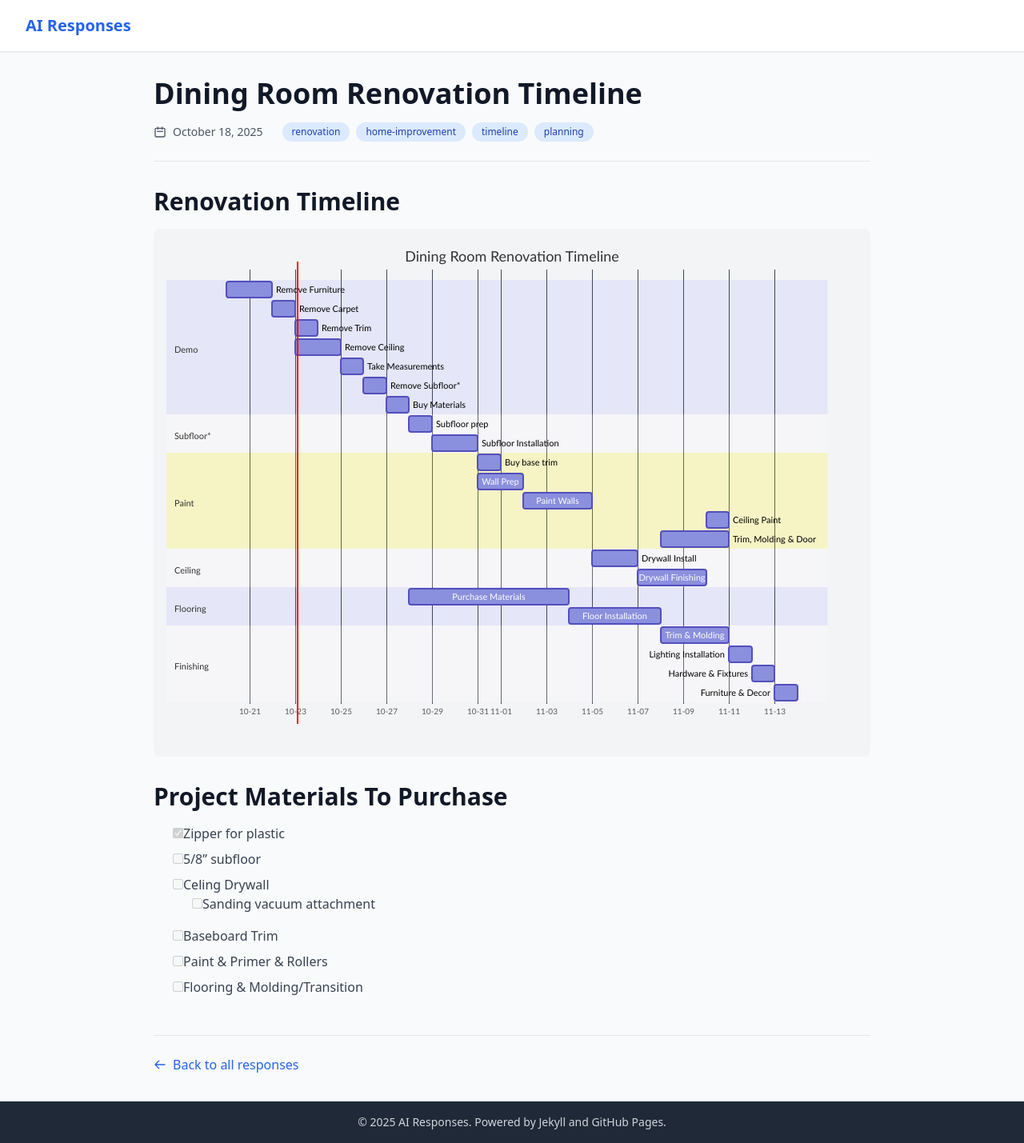
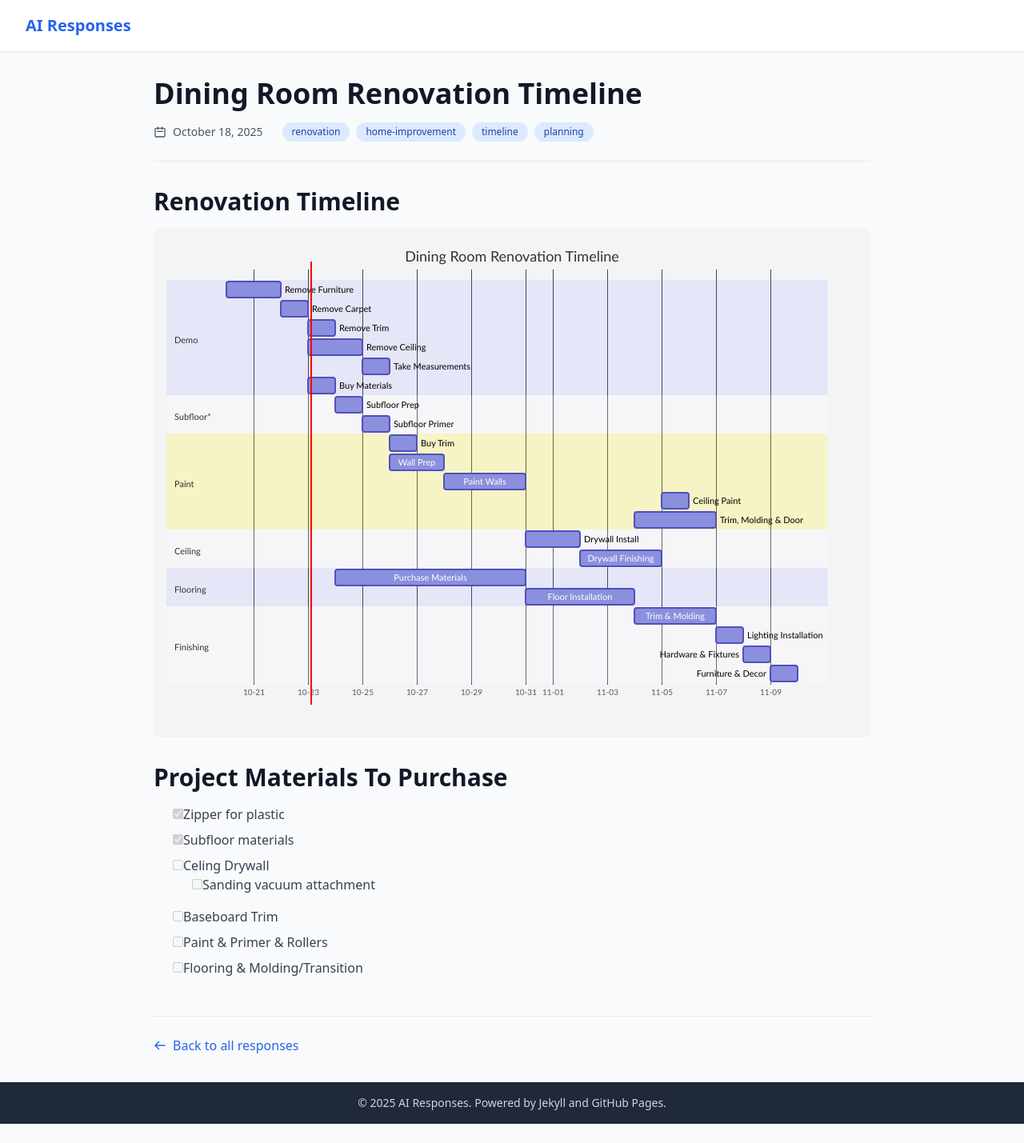
Before and after one commit to jonatr35/ai-responses, a Jekyll site: the page built from _responses/dining-room-reno.md, in a window 1280 px wide. Shown: the whole page at 80% size. Built offline with Jekyll 4.4.1, drawn with Linux system fonts in a browser that asks for light colours; nearby versions of some CDN libraries; after the commit the page ends 1405 px from its top, so only the background shows below that.

Commit message:
changes to subfloor timeline

```diff
--- a/_responses/dining-room-reno.md
+++ b/_responses/dining-room-reno.md
@@ -18,15 +18,14 @@ gantt
     Remove Trim                     :a3, after a2, 1d
     Remove Ceiling                  :a4, after a2, 2d
     Take Measurements               :a5, after a4, 1d
-    Remove Subfloor*                :a6, after a5, 1d
     Buy Materials                   :a7, after a6, 1d
 
     section Subfloor*
-    Subfloor prep                   :b1, after a7, 1d
-    Subfloor Installation           :b2, after b1, 2d
+    Subfloor Prep                   :b1, after a7, 1d
+    Subfloor Primer                 :b2, after b1, 1d
 
     section Paint
-    Buy base trim                   :c1, after b2, 1d
+    Buy Trim                        :c1, after b2, 1d
     Wall Prep                       :c2, after b2, 2d
     Paint Walls                     :c3, after c2, 3d
     Ceiling Paint                   :c4, after d2, 1d
@@ -50,7 +49,7 @@ gantt
 ## Project Materials To Purchase
 
 - [x] Zipper for plastic
-- [ ] 5/8" subfloor
+- [x] Subfloor materials
 - [ ] Celing Drywall
     - [ ] Sanding vacuum attachment
 - [ ] Baseboard Trim
```
